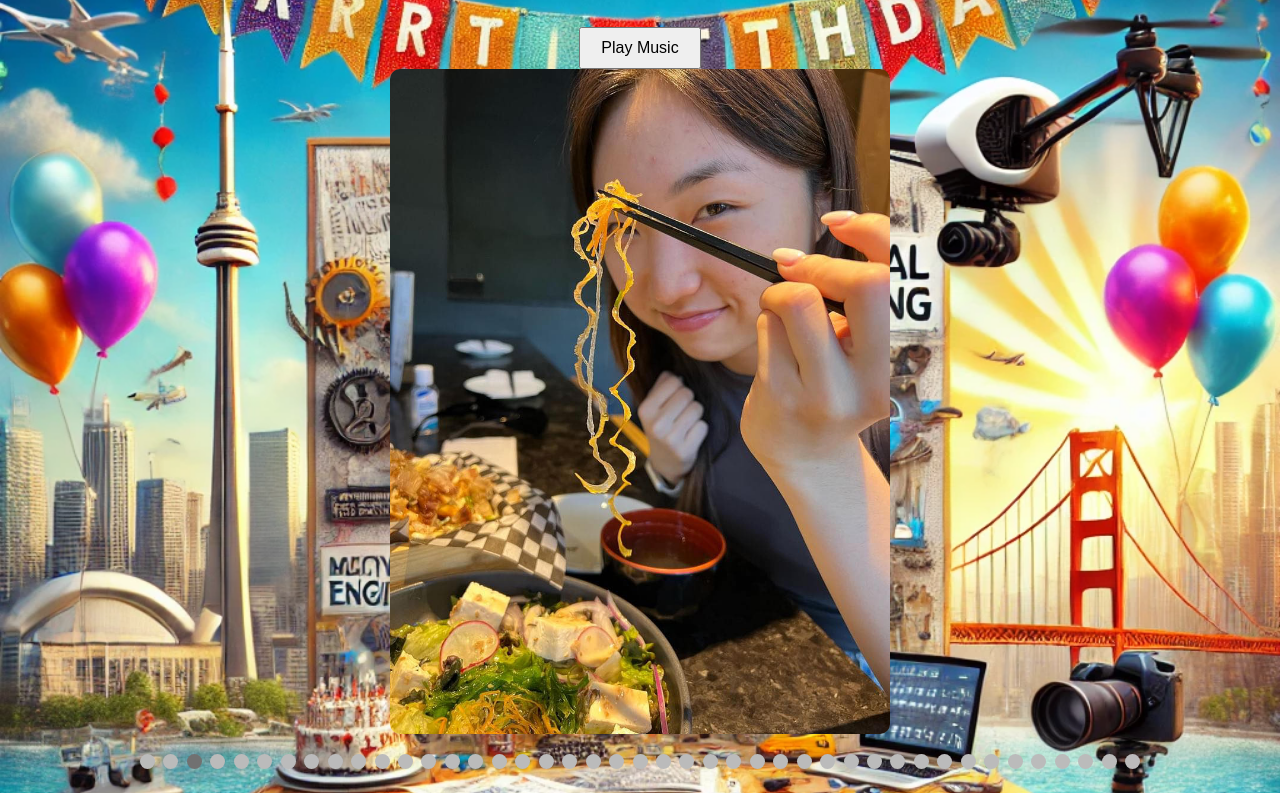
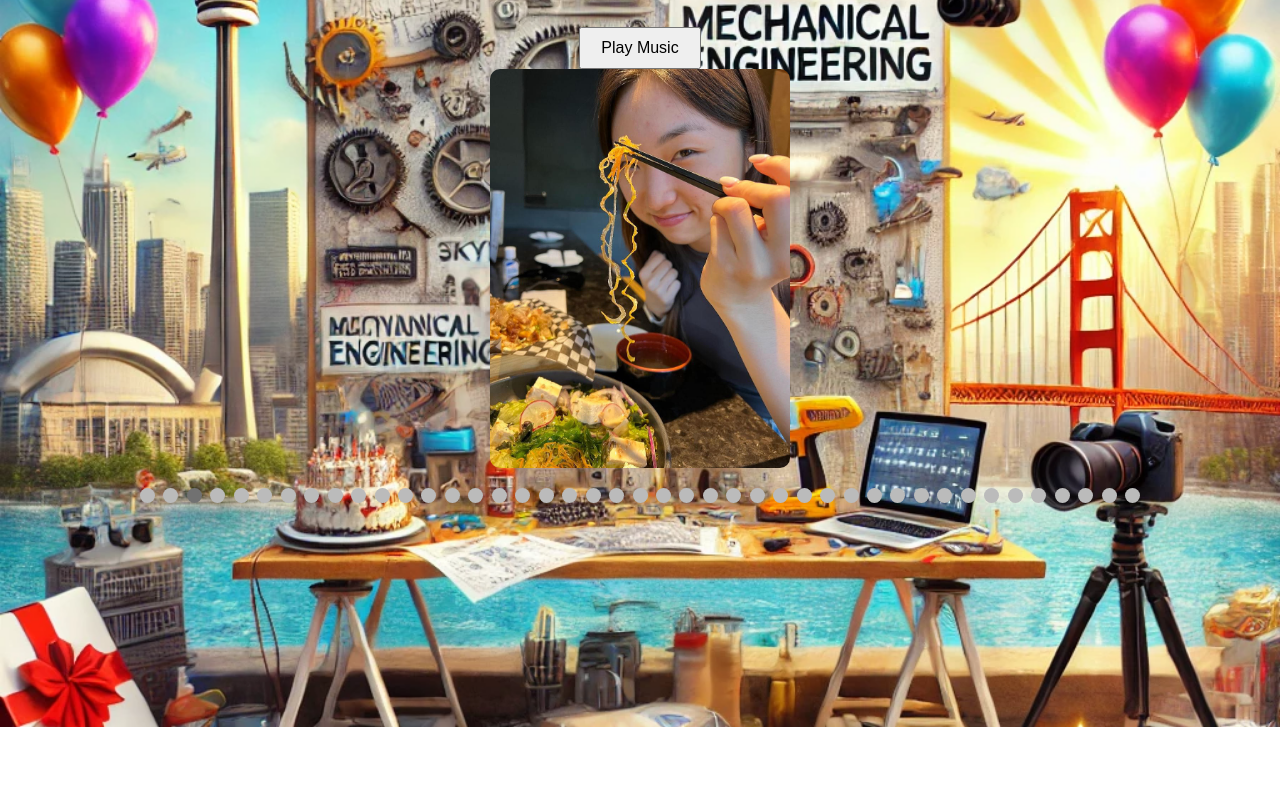
Before and after one commit to weihangzheng/surpise, a plain HTML site: page index.html in a window 1280 px wide. Shown: the part 73-866 px from the top of the page. After the commit the page ends 800 px from the top, so only its background shows below. Drawn offline with Linux system fonts and the light colour scheme.

Commit message:
smaller pics

```diff
--- a/index.html
+++ b/index.html
@@ -22,7 +22,7 @@
             display: none;
         }
         .slides img {
-            width: 50%; /* Adjust the percentage as needed to make images smaller */
+            width: 30%; /* Adjusted percentage to make images smaller */
             border-radius: 10px;
             margin: auto;
             display: block;
@@ -203,7 +203,6 @@
     </div>
 </div>
 
-
 <div class="dot-container">
     <span class="dot" onclick="currentSlide(1)"></span>
     <span class="dot" onclick="currentSlide(2)"></span>
@@ -250,7 +249,6 @@
     <span class="dot" onclick="currentSlide(43)"></span>
 </div>
 
-
 <script>
     document.getElementById('play-button').addEventListener('click', function() {
         document.getElementById('background-music').play();
```
